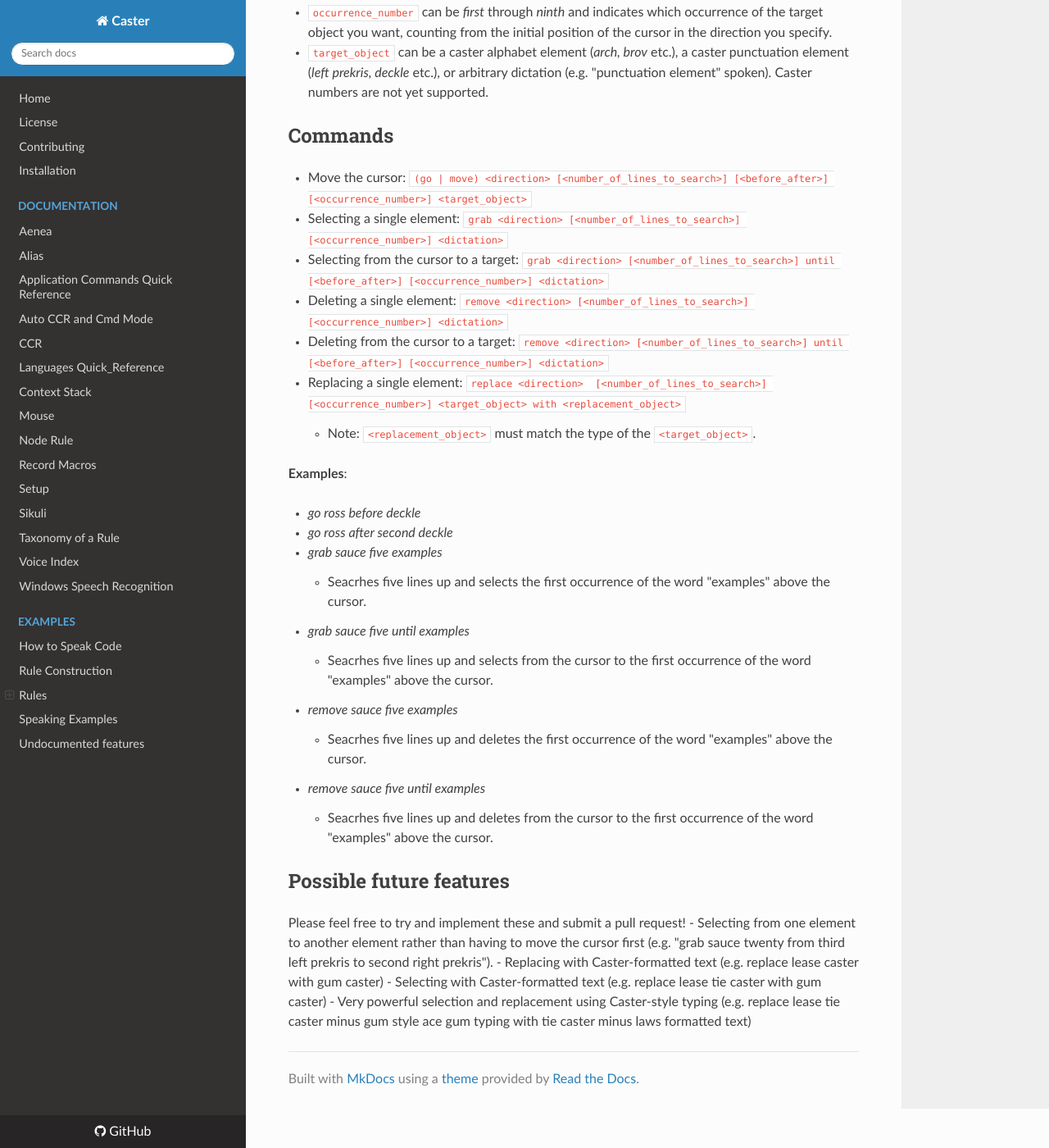
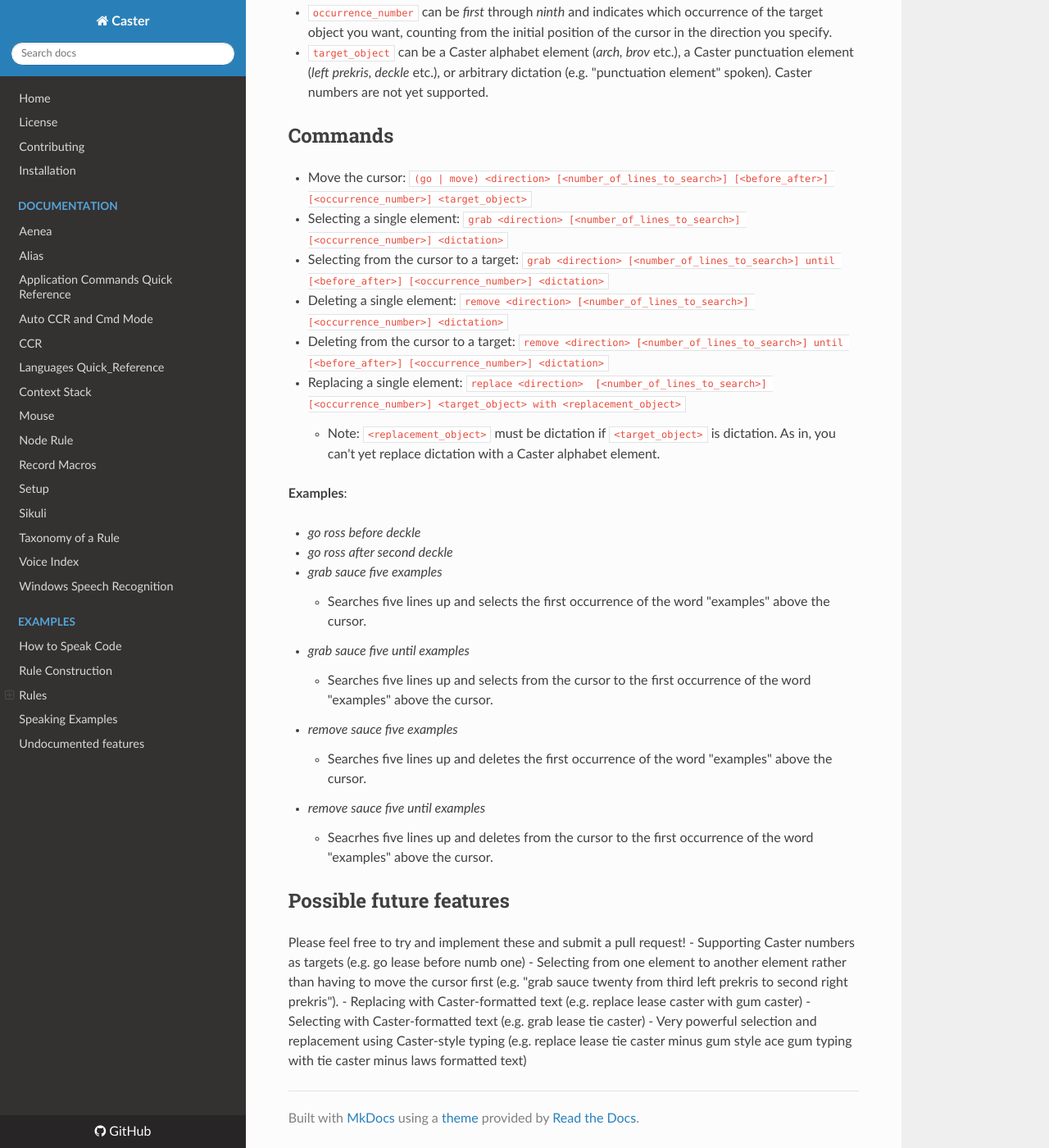
Before and after one commit to dictation-toolbox/Caster, an MkDocs documentation site: the page built from castervoice/doc/readthedocs/Text_Manipulation.md, in a window 1280 px wide and 1400 px high, scrolled down 456 px. Shown: the whole window at 82% size. Built offline with MkDocs 1.6.1, drawn with Linux system fonts in a browser that asks for light colours; nearby versions of some CDN libraries; comment, search, counter and statistics services are not loaded.

Commit message:
fix docs

```diff
--- a/castervoice/doc/readthedocs/Text_Manipulation.md
+++ b/castervoice/doc/readthedocs/Text_Manipulation.md
@@ -8,7 +8,7 @@ Caster provides powerful text manipulation and navigation features. These functi
 - `number_of_lines_to_search` is an integer number of lines to search for the target object. _sauce/lease_ searches up and _dunce/ross_ searches down. _sauce/dunce_ defaults to 3 lines if omitted and _lease/ross_ searches only the current line if omitted.
 - `before_after` can be _before_ or _after_ and indicates whether the cursor should stop to the left (_before_) or the right (_after_) of the target object.
 - `occurrence_number` can be _first_ through _ninth_ and indicates which occurrence of the target object you want, counting from the initial position of the cursor in the direction you specify.
-- `target_object` can be a caster alphabet element (_arch, brov_ etc.), a caster punctuation element (_left prekris, deckle_ etc.), or arbitrary dictation (e.g. "punctuation element" spoken). Caster numbers are not yet supported.
+- `target_object` can be a Caster alphabet element (_arch, brov_ etc.), a Caster punctuation element (_left prekris, deckle_ etc.), or arbitrary dictation (e.g. "punctuation element" spoken). Caster numbers are not yet supported.
 
 ## Commands
 
@@ -18,24 +18,25 @@ Caster provides powerful text manipulation and navigation features. These functi
 - Deleting a single element: `remove <direction> [<number_of_lines_to_search>] [<occurrence_number>] <dictation>`
 - Deleting from the cursor to a target: `remove <direction> [<number_of_lines_to_search>] until [<before_after>] [<occurrence_number>] <dictation>`
 - Replacing a single element: `replace <direction>  [<number_of_lines_to_search>] [<occurrence_number>] <target_object> with <replacement_object>`
-    - Note: `<replacement_object>` must match the type of the `<target_object>`.
+    - Note: `<replacement_object>` must be dictation if `<target_object>` is dictation. As in, you can't yet replace dictation with a Caster alphabet element.
 
 **Examples**:
 
 - _go ross before deckle_
 - _go ross after second deckle_
 - _grab sauce five examples_
-    - Seacrhes five lines up and selects the first occurrence of the word "examples" above the cursor.
+    - Searches five lines up and selects the first occurrence of the word "examples" above the cursor.
 - _grab sauce five until examples_
-    - Seacrhes five lines up and selects from the cursor to the first occurrence of the word "examples" above the cursor.
+    - Searches five lines up and selects from the cursor to the first occurrence of the word "examples" above the cursor.
 - _remove sauce five examples_
-    - Seacrhes five lines up and deletes the first occurrence of the word "examples" above the cursor.
+    - Searches five lines up and deletes the first occurrence of the word "examples" above the cursor.
 - _remove sauce five until examples_
     - Seacrhes five lines up and deletes from the cursor to the first occurrence of the word "examples" above the cursor.
 
 ## Possible future features
 Please feel free to try and implement these and submit a pull request!
+- Supporting Caster numbers as targets (e.g. go lease before numb one)
 - Selecting from one element to another element rather than having to move the cursor first (e.g. "grab sauce twenty from third left prekris to second right prekris").
 - Replacing with Caster-formatted text (e.g. replace lease caster with gum caster)
-- Selecting with Caster-formatted text (e.g. replace lease tie caster with gum caster)
+- Selecting with Caster-formatted text (e.g. grab lease tie caster)
 - Very powerful selection and replacement using Caster-style typing (e.g. replace lease tie caster minus gum style ace gum typing with tie caster minus laws formatted text)
```
